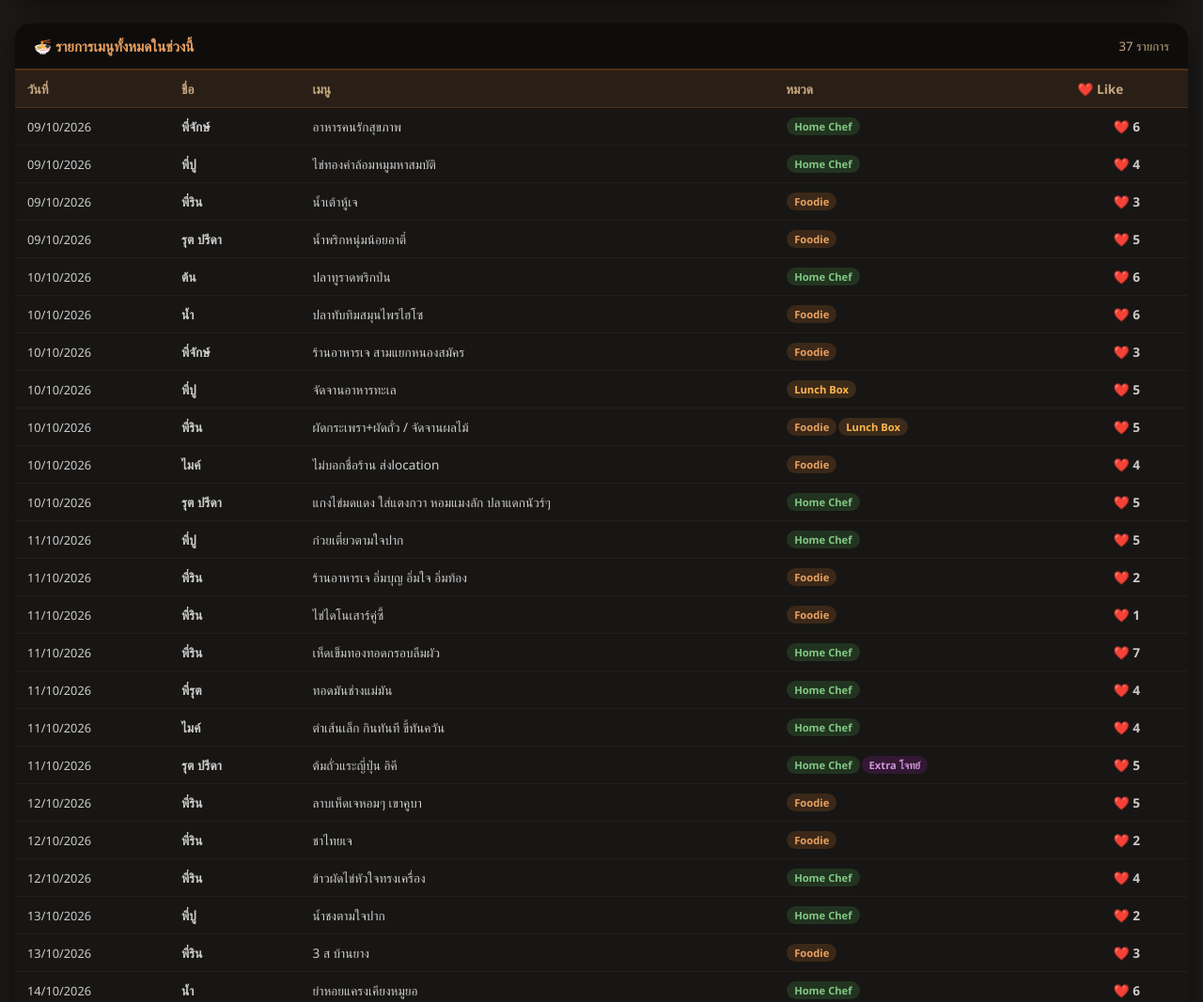
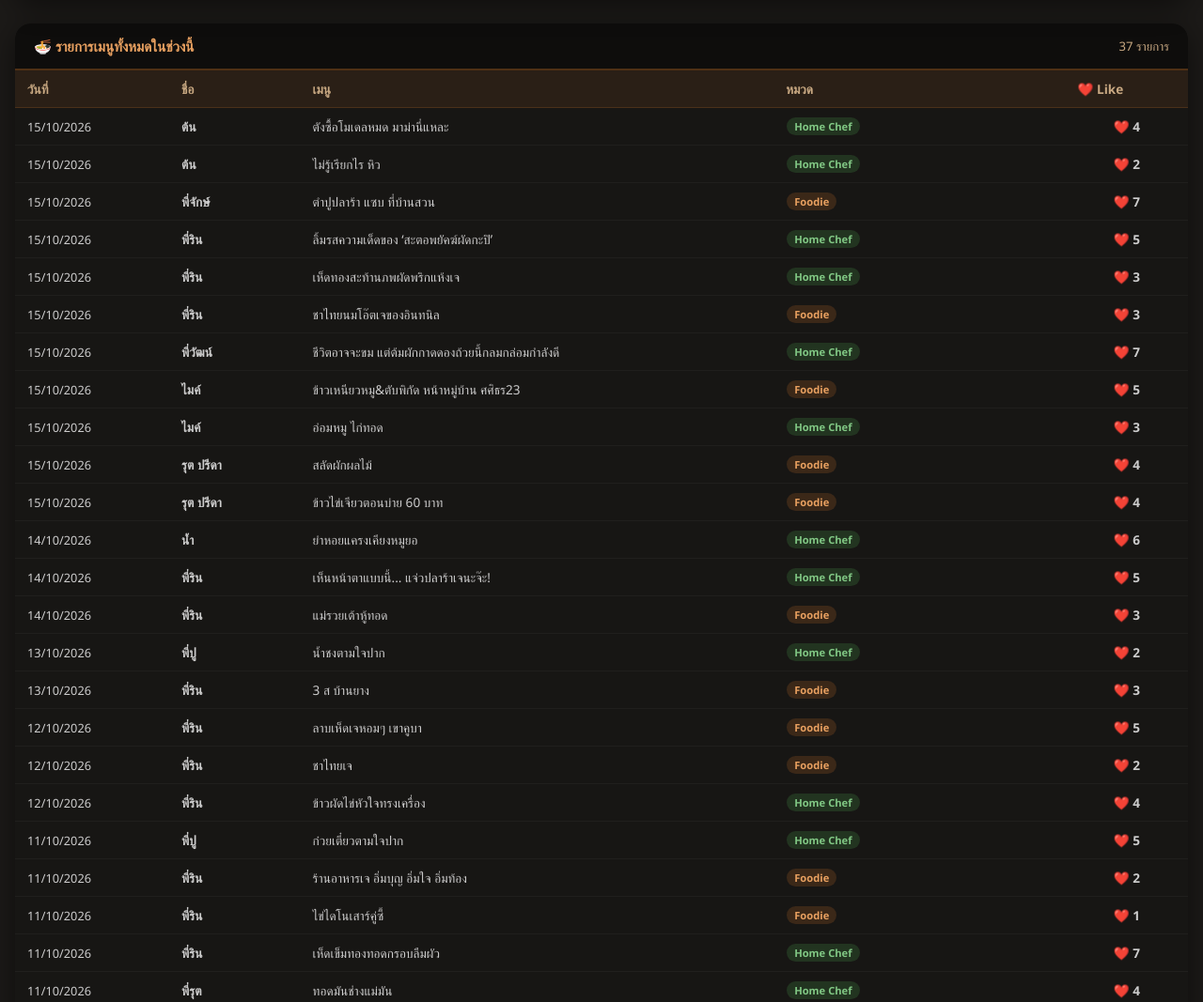
Before and after one commit to MintIchima/engagement-scores, a plain HTML site: page scores.html in a window 1280 px wide. Shown: the part 1117-2184 px from the top of the page at 94% size. Drawn offline with Linux system fonts and the light colour scheme.

Commit message:
sort menu table newest first

```diff
--- a/scores.html
+++ b/scores.html
@@ -538,7 +538,7 @@ function renderMenu(filtered){
   if(!filtered.length){
     document.getElementById('menuBody').innerHTML='<tr><td colspan="5" class="no-data">ไม่มีข้อมูล</td></tr>';return;
   }
-  const sorted=[...filtered].sort((a,b)=>a.date.localeCompare(b.date)||a.name.localeCompare(b.name));
+  const sorted=[...filtered].sort((a,b)=>b.date.localeCompare(a.date)||a.name.localeCompare(b.name));
   document.getElementById('menuBody').innerHTML=sorted.map(r=>`
     <tr>
       <td class="td-date">${toDisplay(r.date)}</td>
```
